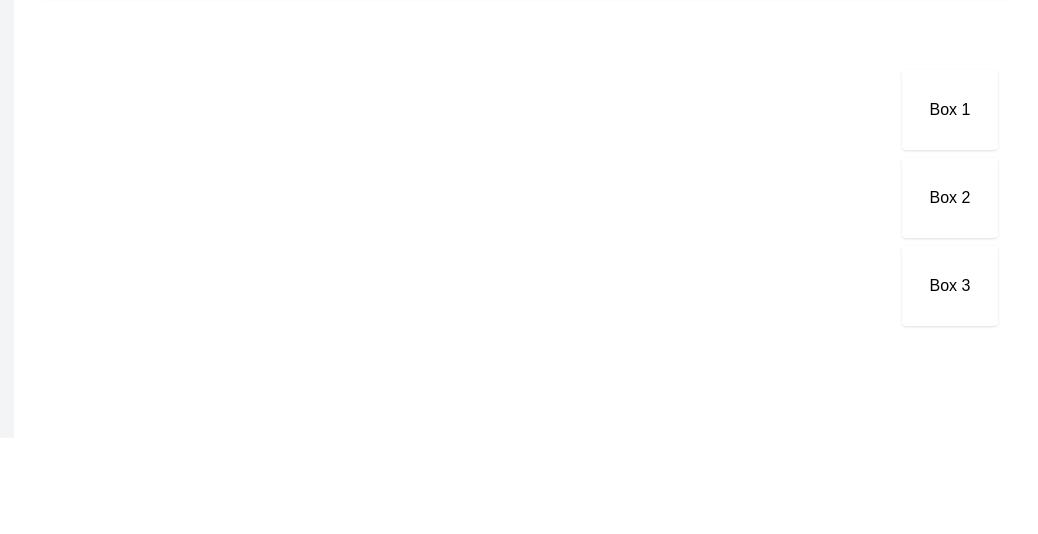
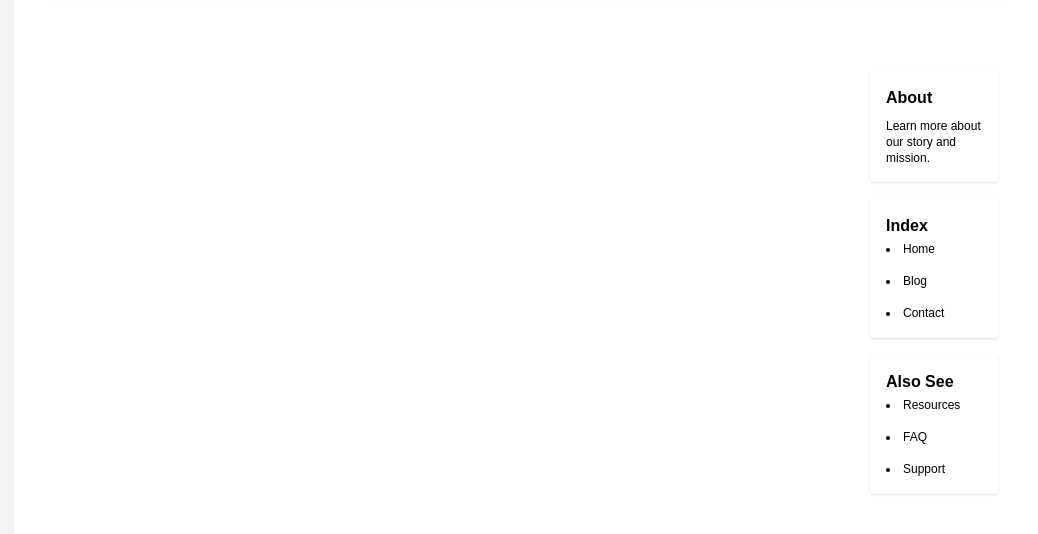
Before and after one commit to sifzerda/next-horror, a Next.js app: page /techniques in a window 1280 px wide. Shown: the part 1029-1563 px from the top of the page, without its empty margins (242-1280 px from the left). Before the commit the page ends 1467 px from the top, so only its background shows below. Built offline with nearby package versions, Linux system fonts and the light colour scheme.

Commit message:
added boxes

```diff
--- a/src/app/techniques/page.js
+++ b/src/app/techniques/page.js
@@ -49,11 +49,31 @@ function Techniques() {
         </div>
 
         {/* Vertical Boxes on the Right */}
-        <div className="flex flex-col gap-2">
-          <div className="w-24 h-20 bg-white text-black flex items-center justify-center rounded shadow">Box 1</div>
-          <div className="w-24 h-20 bg-white text-black flex items-center justify-center rounded shadow">Box 2</div>
-          <div className="w-24 h-20 bg-white text-black flex items-center justify-center rounded shadow">Box 3</div>
-        </div>
+<div className="flex flex-col gap-4">
+  <div className="w-32 bg-white text-black flex flex-col items-start justify-center rounded shadow p-4 text-left">
+    <div className="font-semibold mb-1">About</div>
+    <p className="text-xs mt-1">Learn more about our story and mission.</p>
+  </div>
+
+  <div className="w-32 bg-white text-black flex flex-col items-start justify-center rounded shadow p-4 text-left">
+    <div className="font-semibold mb-1">Index</div>
+    <ul className="flex flex-col list-disc list-inside text-xs leading-tight">
+      <li className="mb-px">Home</li>
+      <li className="mb-px">Blog</li>
+      <li className="mb-px">Contact</li>
+    </ul>
+  </div>
+
+  <div className="w-32 bg-white text-black flex flex-col items-start justify-center rounded shadow p-4 text-left">
+    <div className="font-semibold mb-1">Also See</div>
+    <ul className="flex flex-col list-disc list-inside text-xs leading-tight">
+      <li className="mb-px">Resources</li>
+      <li className="mb-px">FAQ</li>
+      <li className="mb-px">Support</li>
+    </ul>
+  </div>
+</div>
+
       </section>
 
     </Layout>
```
